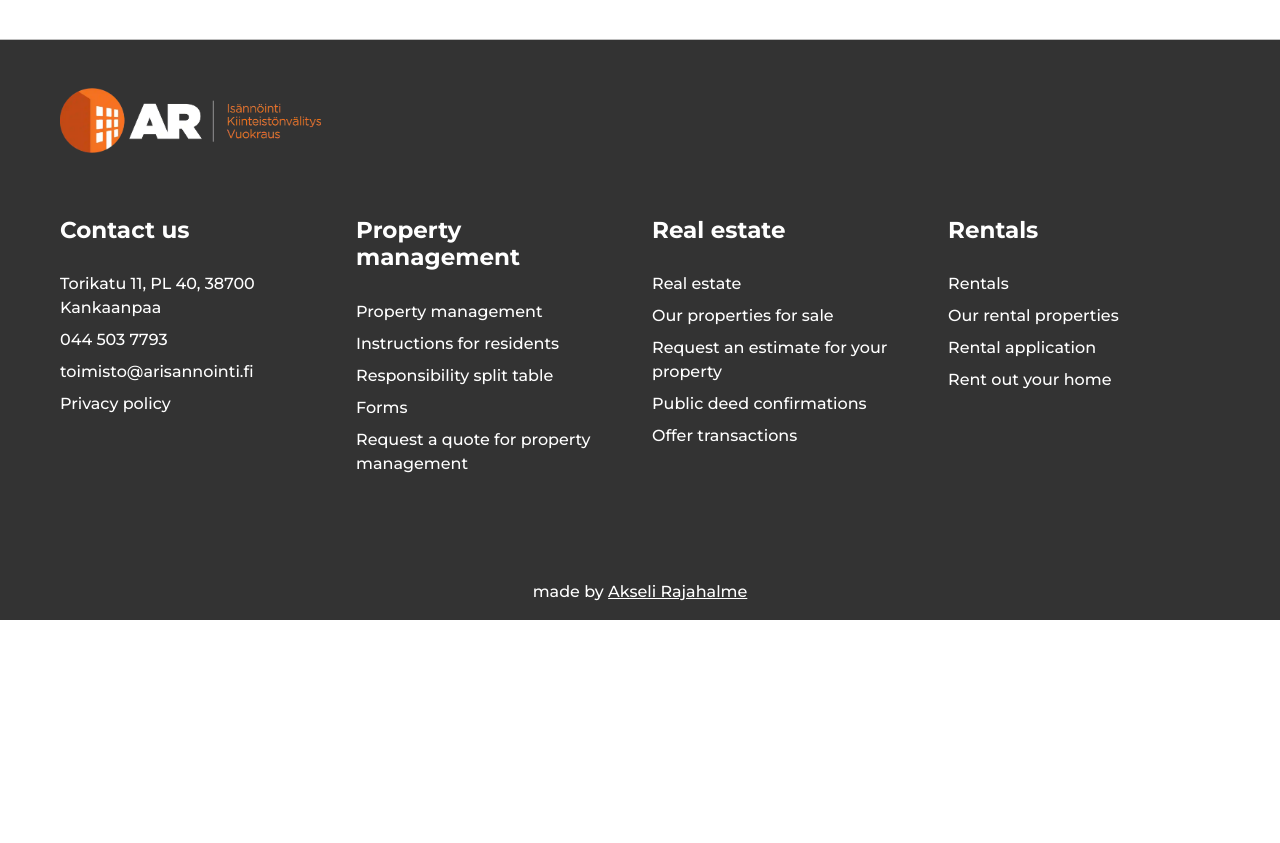
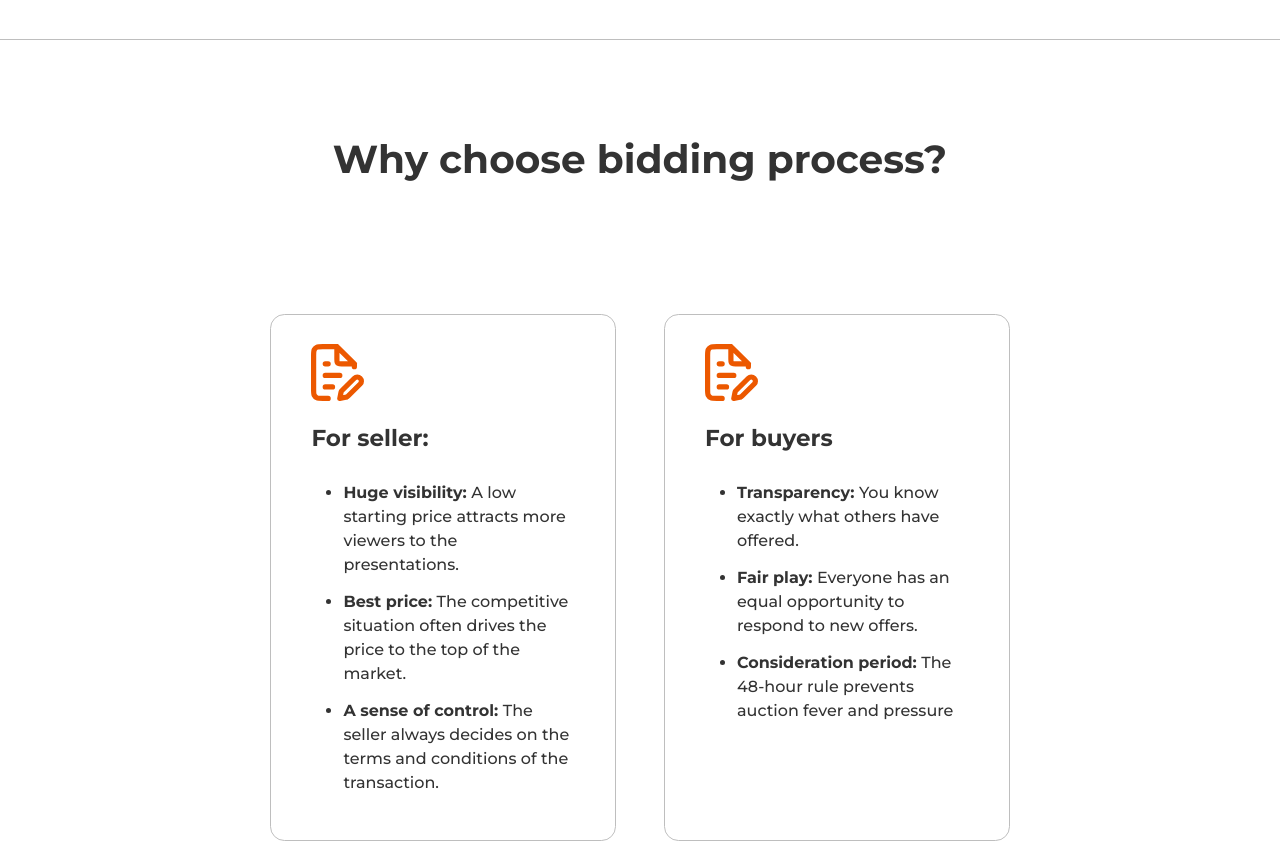
Before and after one commit to AkseliRaj/real-estate-management-website, a React (Vite) app in the folder ar-isannointi-oy/: page /tarjouskaupat in a window 1280 px wide. Shown: the part 1840-2683 px from the top of the page. Before the commit the page ends 2460 px from the top, so only its background shows below. Built offline with nearby package versions, Linux system fonts and the light colour scheme.

Commit message:
feat: add Bidding Explanation Cards section to BiddingQuotePage and create IconListCardsSection component

```diff
--- /dev/null
+++ b/ar-isannointi-oy/src/components/IconListCardsSection.jsx
@@ -0,0 +1,31 @@
+const IconListCardsSection = ({ title, cards = [], iconSrc, listClassName = '' }) => (
+    <div className="container-fluid px-0 py-5">
+        <div className="row mx-0 d-flex align-items-center justify-content-center">
+            <div className="col-12 col-xl-8 py-0 py-md-5 text-center">
+                <h3 className='d-none d-md-block pb-3'>{title}</h3>
+                <h4 className='d-block d-md-none pb-3'>{title}</h4>
+            </div>
+            <div className="col-12 col-xl-8 py-0 py-md-5">
+                <div className="row mx-0 align-items-stretch justify-content-center gap-4 gap-xl-5">
+                    {cards.map((card, index) => (
+                        <div key={card.id || index} className="Form-Card col-11 col-md-5">
+                            <img src={iconSrc} className="Form-Icon" alt="" aria-hidden="true" />
+                            <h5 className="Form-Card-Heading d-none d-md-block pt-4 pb-3">{card.title}</h5>
+                            <h6 className="Form-Card-Heading d-block d-md-none pt-4 pb-3">{card.title}</h6>
+                            <ul className={`text-start ${listClassName}`.trim()}>
+                                {card.items.map((item, itemIndex) => (
+                                    <li key={item.id || itemIndex}>
+                                        <span className='bolded-text'>{item.boldWord}</span>
+                                        {item.paragraph}
+                                    </li>
+                                ))}
+                            </ul>
+                        </div>
+                    ))}
+                </div>
+            </div>
+        </div>
+    </div>
+);
+
+export default IconListCardsSection;
--- /dev/null
+++ b/ar-isannointi-oy/src/css/BiddingPage.css
@@ -0,0 +1,7 @@
+.bolded-text {
+    font-weight: bold;
+}
+
+.Bidding-Quote-Card-List li {
+    padding-top: .8rem;
+}
--- a/ar-isannointi-oy/src/locales/en/translation.json
+++ b/ar-isannointi-oy/src/locales/en/translation.json
@@ -235,6 +235,39 @@
       },
       "paragraph3": "Please note: In a bidding process, an offer must be valid for at least 48 hours. This ensures a period of consideration for all parties and prevents rushed decisions.",
       "paragraph4": "The agent presents all offers to the seller. The seller can accept an offer no sooner than when it has been valid for 44 hours. The seller has full authority to choose which offer to accept—price is not the only deciding factor, as terms and schedules also carry weight. The seller also reserves the right to reject all offers if the target price is not met."
+    },
+    "Bidding-Explanation-Cards": {
+      "title": "Why choose bidding process?",
+      "card1": {
+        "title": "For seller:",
+        "list-item1": {
+          "bold-word": "Huge visibility: ",
+          "paragraph": "A low starting price attracts more viewers to the presentations."
+        },
+        "list-item2": {
+          "bold-word": "Best price: ",
+          "paragraph": "The competitive situation often drives the price to the top of the market."
+        },
+        "list-item3": {
+          "bold-word": "A sense of control: ",
+          "paragraph": "The seller always decides on the terms and conditions of the transaction."
+        }
+      },
+      "card2": {
+        "title": "For buyers",
+        "list-item1": {
+          "bold-word": "Transparency: ",
+          "paragraph": "You know exactly what others have offered."
+        },
+        "list-item2": {
+          "bold-word": "Fair play: ",
+          "paragraph": "Everyone has an equal opportunity to respond to new offers."
+        },
+        "list-item3": {
+          "bold-word": "Consideration period: ",
+          "paragraph": "The 48-hour rule prevents auction fever and pressure"
+        }
+      }
     }
   }
 }
--- a/ar-isannointi-oy/src/locales/fi/translation.json
+++ b/ar-isannointi-oy/src/locales/fi/translation.json
@@ -235,6 +235,39 @@
       },
       "paragraph3": "Huomioitavaa: Tarjouskaupassa tarjouksen on oltava voimassa vähintään 48 tuntia. Tämä takaa kaikille osapuolille harkinta-ajan ja estää hätiköidyt päätökset.",
       "paragraph4": "Välittäjä esittelee kaikki tarjoukset myyjälle. Myyjä voi hyväksyä tarjouksen aikaisintaan, kun se on ollut voimassa 44 tuntia. Myyjällä on täysi valta valita, minkä tarjouksen hän hyväksyy – hinta ei ole ainoa ratkaiseva tekijä, vaan myös ehdot ja aikataulut painavat vaakakupissa. Myyjällä on myös oikeus hylätä kaikki tarjoukset, jos tavoitehintaa ei saavuteta."
+    },
+    "Bidding-Explanation-Cards": {
+      "title": "Miksi valita tarjouskauppa?",
+      "card1": {
+        "title": "Myyjälle",
+        "list-item1": {
+          "bold-word": "Suuri näkyvyys: ",
+          "paragraph": "Matala lähtöhinta houkuttelee enemmän katsojia esittelyihin."
+        },
+        "list-item2": {
+          "bold-word": "Paras hinta: ",
+          "paragraph": "Kilpailutilanne nostaa hinnan usein markkinoiden huipulle."
+        },
+        "list-item3": {
+          "bold-word": "Hallinnan tunne: ",
+          "paragraph": "Myyjä päättää aina itse kaupan ehdoista ja hyväksymisestä."
+        }
+      },
+      "card2": {
+        "title": "Ostajille",
+        "list-item1": {
+          "bold-word": "Läpinäkyvyys: ",
+          "paragraph": "Tiedät tarkalleen, mitä muut ovat tarjonneet."
+        },
+        "list-item2": {
+          "bold-word": "Reilu peli: ",
+          "paragraph": "Kaikilla on tasapuolinen mahdollisuus reagoida uusiin tarjouksiin."
+        },
+        "list-item3": {
+          "bold-word": "Harkinta-aika: ",
+          "paragraph": "48-tunnin sääntö estää huutakauppakuumeen sekä paineen"
+        }
+      }
     }
   }
 }
--- a/ar-isannointi-oy/src/pages/BiddingQuotePage.jsx
+++ b/ar-isannointi-oy/src/pages/BiddingQuotePage.jsx
@@ -1,13 +1,36 @@
 import { useTranslation } from 'react-i18next';
 import IntroductionSectionWithImage from '../components/IntroductionSectionWithImage';
 import FormIntroductionSection from '../components/FormIntroductionSection';
+import IconListCardsSection from '../components/IconListCardsSection';
 import BiddingQuotePageImage from '../assets/webp/BiddingQuotePageImage.webp';
 import buildFormContentItems from '../utils/buildFormContentItems';
+import FormIcon from '../assets/svg/FilePenIcon.svg';
+import '../css/BiddingPage.css'
 
 const BiddingQuotePage = () => {
     const { t } = useTranslation();
     const prefixSection = t('Bidding-Quote-Page.Prefix-Section', { returnObjects: true });
     const biddingExplainedSection = t('Bidding-Quote-Page.Bidding-Explained', { returnObjects: true });
+    const biddingExplanationCardsSection = t('Bidding-Quote-Page.Bidding-Explanation-Cards', { returnObjects: true });
+    const biddingExplanationCards = Object.entries(biddingExplanationCardsSection)
+        .filter(([key, value]) => key.startsWith('card') && typeof value === 'object' && value !== null)
+        .map(([key, value]) => ({
+            id: key,
+            title: value.title,
+            items: Object.entries(value)
+                .filter(
+                    ([itemKey, itemValue]) => (
+                        itemKey.startsWith('list-item')
+                        && typeof itemValue === 'object'
+                        && itemValue !== null
+                    ),
+                )
+                .map(([itemKey, itemValue]) => ({
+                    id: itemKey,
+                    boldWord: itemValue['bold-word'],
+                    paragraph: itemValue.paragraph,
+                })),
+        }));
 
     return (
         <div className="container-fluid px-0">
@@ -31,6 +54,12 @@ const BiddingQuotePage = () => {
                 contentItems={buildFormContentItems(biddingExplainedSection)}
             />
 
+            <IconListCardsSection
+                title={biddingExplanationCardsSection.title}
+                cards={biddingExplanationCards}
+                iconSrc={FormIcon}
+                listClassName="Bidding-Quote-Card-List"
+            />
         </div>
     );
 };
```
